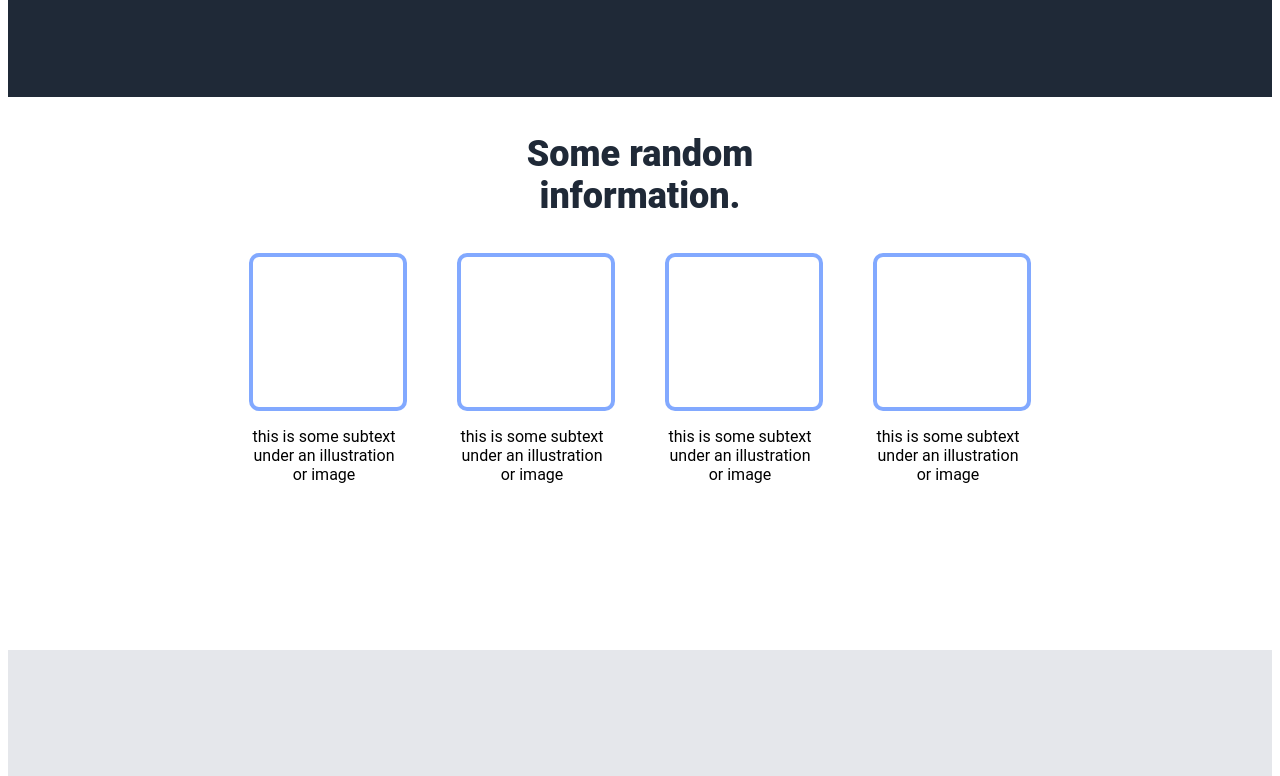
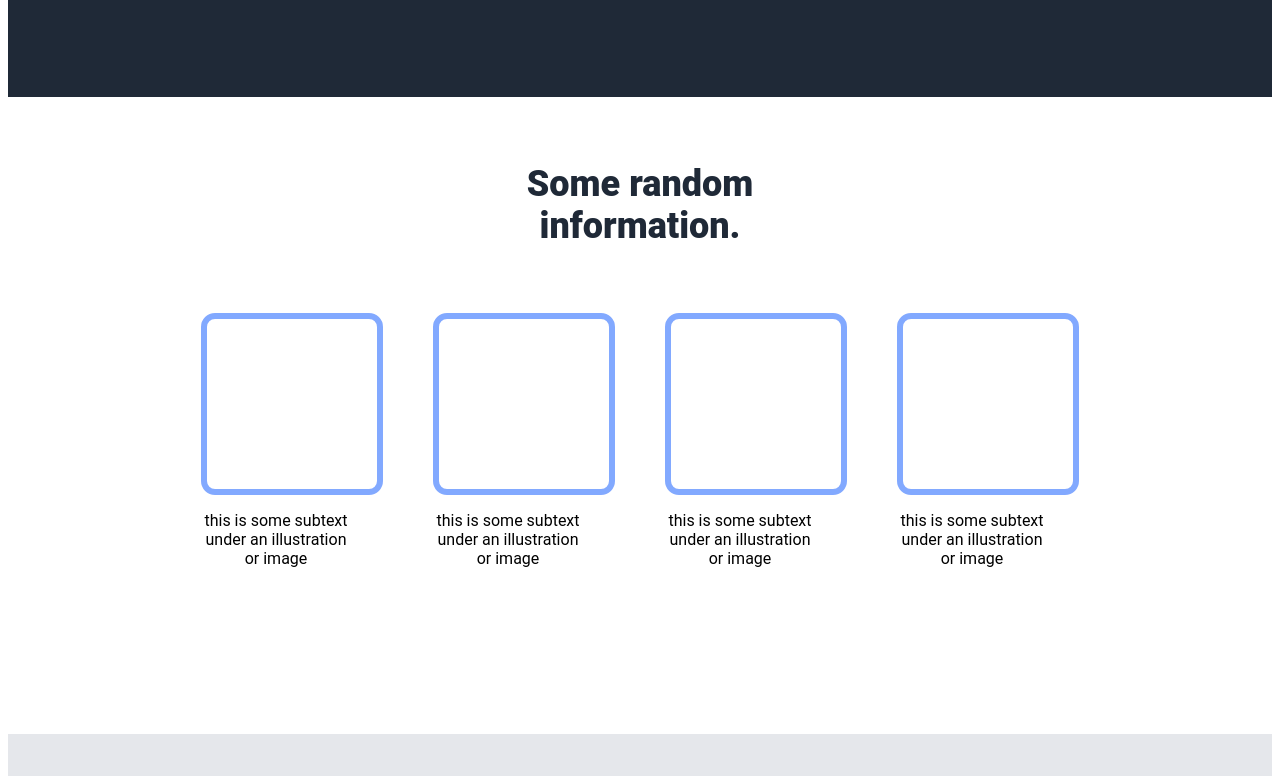
Before and after one commit to Fun-with-work/first-website-design, a plain HTML site: page index.html in a window 1280 px wide. Shown: the part 664-1440 px from the top of the page. Drawn offline with Linux system fonts and the light colour scheme.

Commit message:
fix alignment of information banner

```diff
--- a/style.css
+++ b/style.css
@@ -66,13 +66,14 @@ a {
 }
 
 .main {
-    padding: 0px 500px 150px 500px;
+    padding: 30px 500px 150px 500px;
 }
 
 .info-header {
     font-size: 36px;
     color: #1f2937;
     font-weight: 800;
+    padding-bottom: 30px;
     text-align: center;
 }
 
@@ -85,10 +86,10 @@ a {
 .pic {
     display: flex;
     flex-wrap: wrap;
-    height: 150px;
-    width: 150px;
-    border: 4px solid rgba(0, 81, 255, 0.492);
-    border-radius: 10px;
+    height: 170px;
+    width: 170px;
+    border: 6px solid rgba(0, 81, 255, 0.492);
+    border-radius: 14px;
 }
 
 .subject {
```
